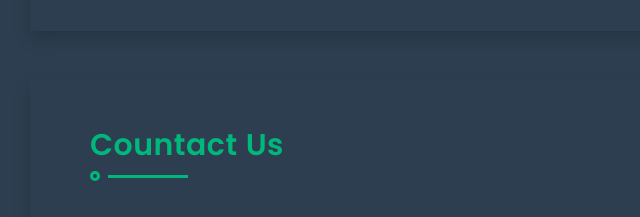
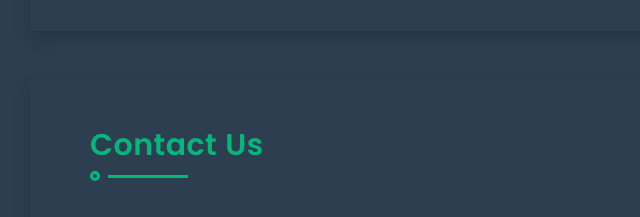
Before and after one commit to Sumithra-1011/my-portfolio, a React (Vite) app: page / in a window 1280 px wide. Shown: the part 6360-6577 px from the top of the page, without its empty margins (373-1013 px from the left). Built offline with nearby package versions, Linux system fonts and the light colour scheme.

Commit message:
second commit

```diff
--- a/src/contact/Countact.jsx
+++ b/src/contact/Countact.jsx
@@ -37,7 +37,7 @@ export default function Countact() {
   return (
     <>
       <div>
-        <h2 className="ps-3 p-sm-0">Countact Us</h2>
+        <h2 className="ps-3 p-sm-0">Contact Us</h2>
         <div className="d-flex ps-3 p-sm-0">
           <div className="round"></div>
           <div className="line mt-1 ms-2"></div>
```
